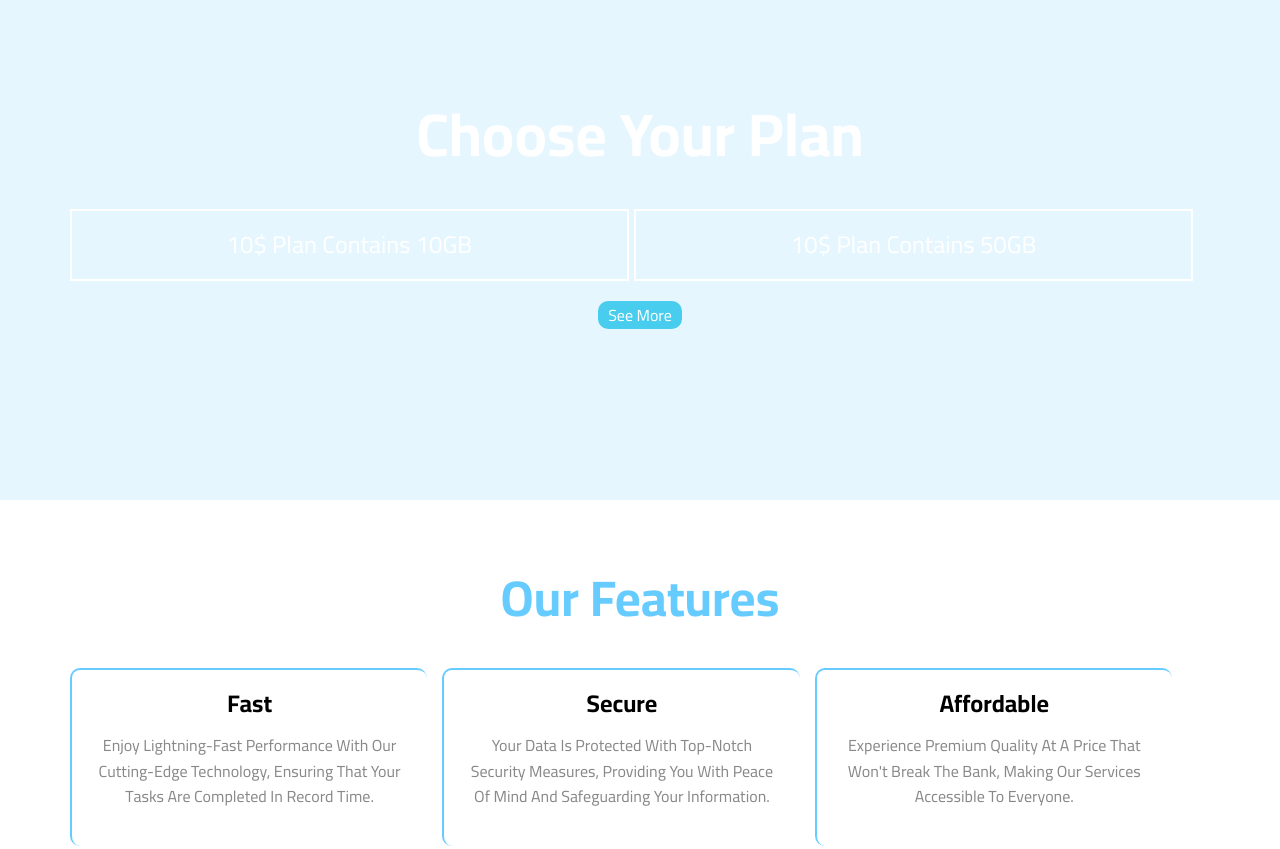
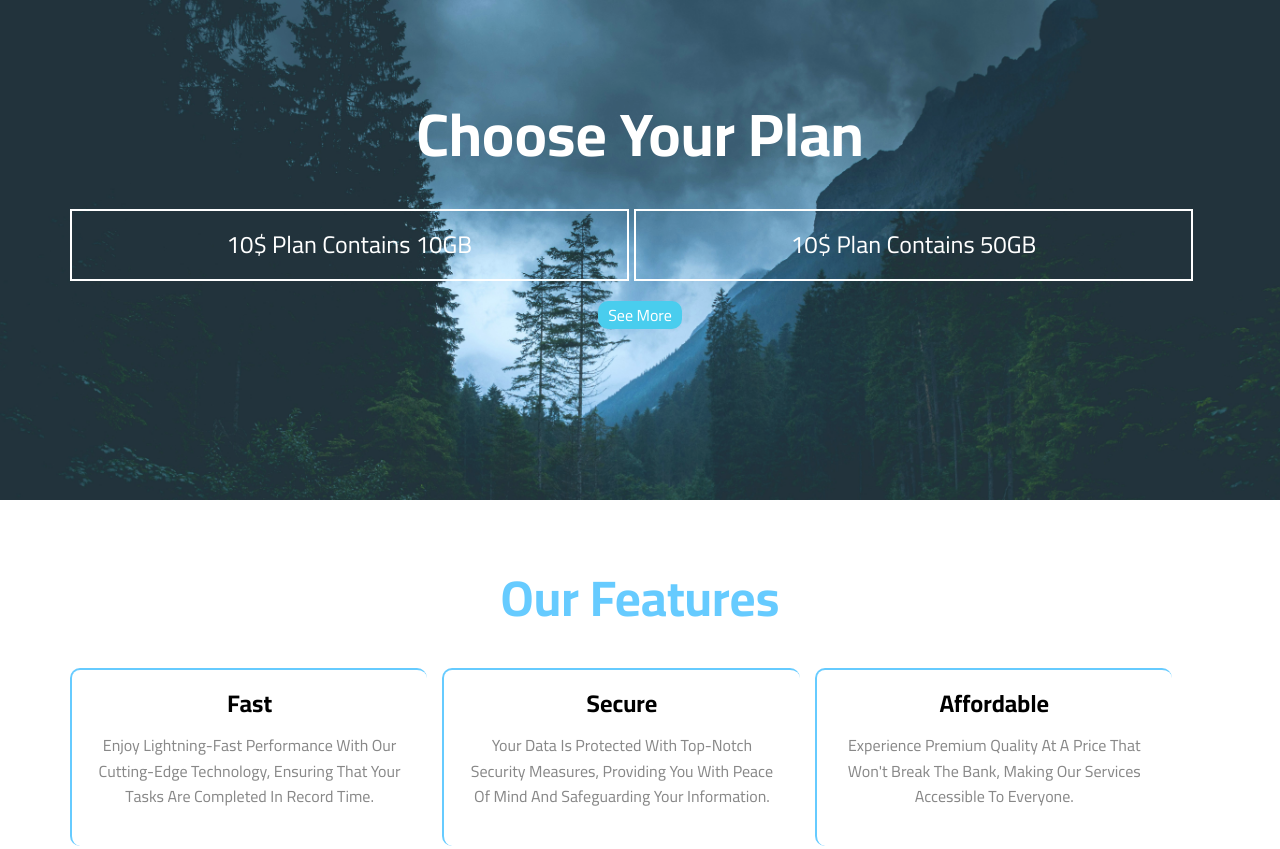
Before and after one commit to mmoha-100/BASIC_TEMPLATE_USING_HTML_CSS_JS_AND_SMALL_FRAMEWORK, a plain HTML site: page 4- Small Framework Concept/index.html in a window 1280 px wide. Shown: the top 849 px of the page. Drawn offline with Linux system fonts and the light colour scheme; the site is published under a folder, as on GitHub Pages, so addresses that start at the root find nothing.

Commit message:
Update style.css

```diff
--- a/4- Small Framework Concept/css/style.css
+++ b/4- Small Framework Concept/css/style.css
@@ -25,7 +25,7 @@ h2.section-title {
 
 /* Start Header */
 .header {
-    background: url("/imgs/landing.jpg") no-repeat top center;
+    background: url("../imgs/landing.jpg") no-repeat top center;
     min-height: 500px;
     background-size: cover;
     -webkit-background-size: cover;
```
